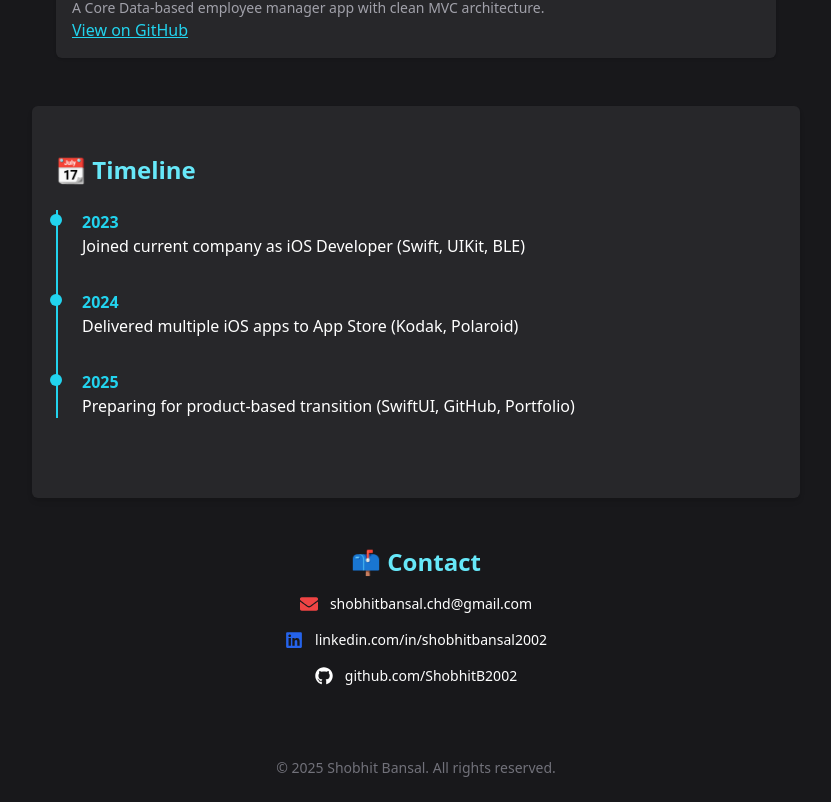
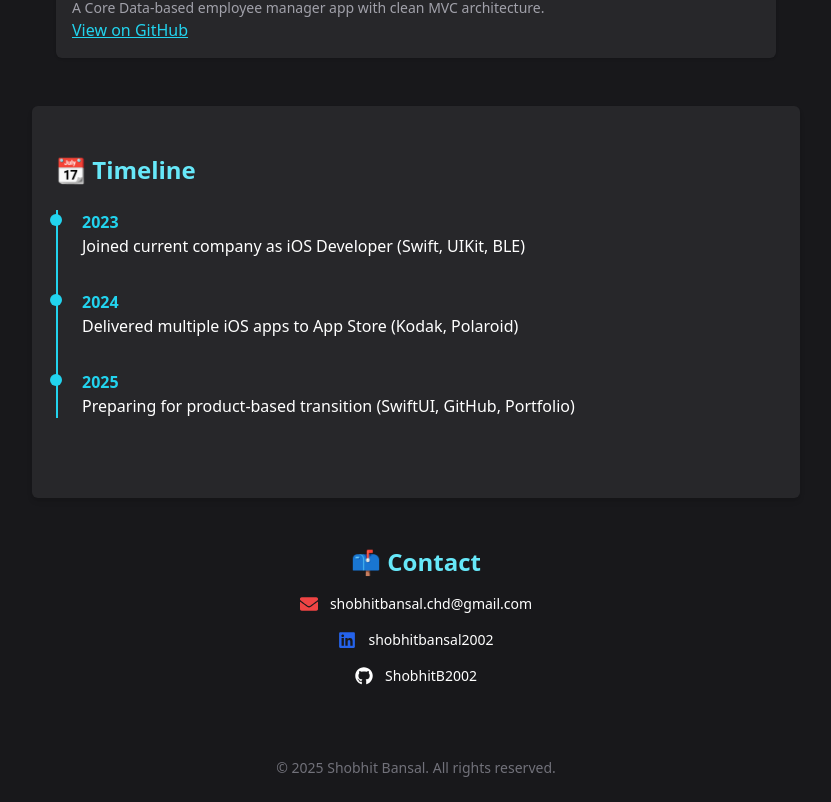
Before and after one commit to ShobhitB2002/shobhit-portfolio, a React (Create React App) app: page / in a window 1280 px wide. Shown: the part 1126-1928 px from the top of the page, without its empty margins (224-1055 px from the left). Built offline with nearby package versions, Linux system fonts and the light colour scheme.

Commit message:
Disabled User Interaction on texts

```diff
--- a/src/App.js
+++ b/src/App.js
@@ -38,16 +38,7 @@ export default function App() {
       <section className="px-6 py-12 bg-zinc-800 max-w-3xl mx-auto rounded-md shadow-md">
         <h2 className="text-2xl font-bold mb-6 text-cyan-300">🛠️ Skills</h2>
         <ul className="grid grid-cols-2 sm:grid-cols-4 gap-4">
-          {[
-            "Swift",
-            "UIKit",
-            "MVVM",
-            "CoreData",
-            "BLE",
-            "SourceTree",
-            "Asana",
-            "GitHub",
-          ].map((skill) => (
+          {["Swift", "UIKit", "MVVM", "CoreData", "BLE", "SourceTree", "Asana", "GitHub"].map((skill) => (
             <li
               key={skill}
               className="bg-zinc-700 rounded-lg py-3 text-center text-white font-medium hover:bg-cyan-600 transition-colors cursor-default select-none"
@@ -109,7 +100,7 @@ export default function App() {
             <FaEnvelope className="text-red-500 text-lg" />
             <a
               href="mailto:shobhitbansal.chd@gmail.com"
-              className="hover:underline text-sm"
+              className="hover:underline text-sm select-none cursor-pointer"
             >
               shobhitbansal.chd@gmail.com
             </a>
@@ -120,9 +111,9 @@ export default function App() {
               href="https://www.linkedin.com/in/shobhitbansal2002"
               target="_blank"
               rel="noopener noreferrer"
-              className="hover:underline text-sm"
+              className="hover:underline text-sm select-none cursor-pointer"
             >
-              linkedin.com/in/shobhitbansal2002
+              shobhitbansal2002
             </a>
           </div>
           <div className="flex items-center space-x-3">
@@ -131,9 +122,9 @@ export default function App() {
               href="https://github.com/ShobhitB2002"
               target="_blank"
               rel="noopener noreferrer"
-              className="hover:underline text-sm"
+              className="hover:underline text-sm select-none cursor-pointer"
             >
-              github.com/ShobhitB2002
+              ShobhitB2002
             </a>
           </div>
         </div>
```
